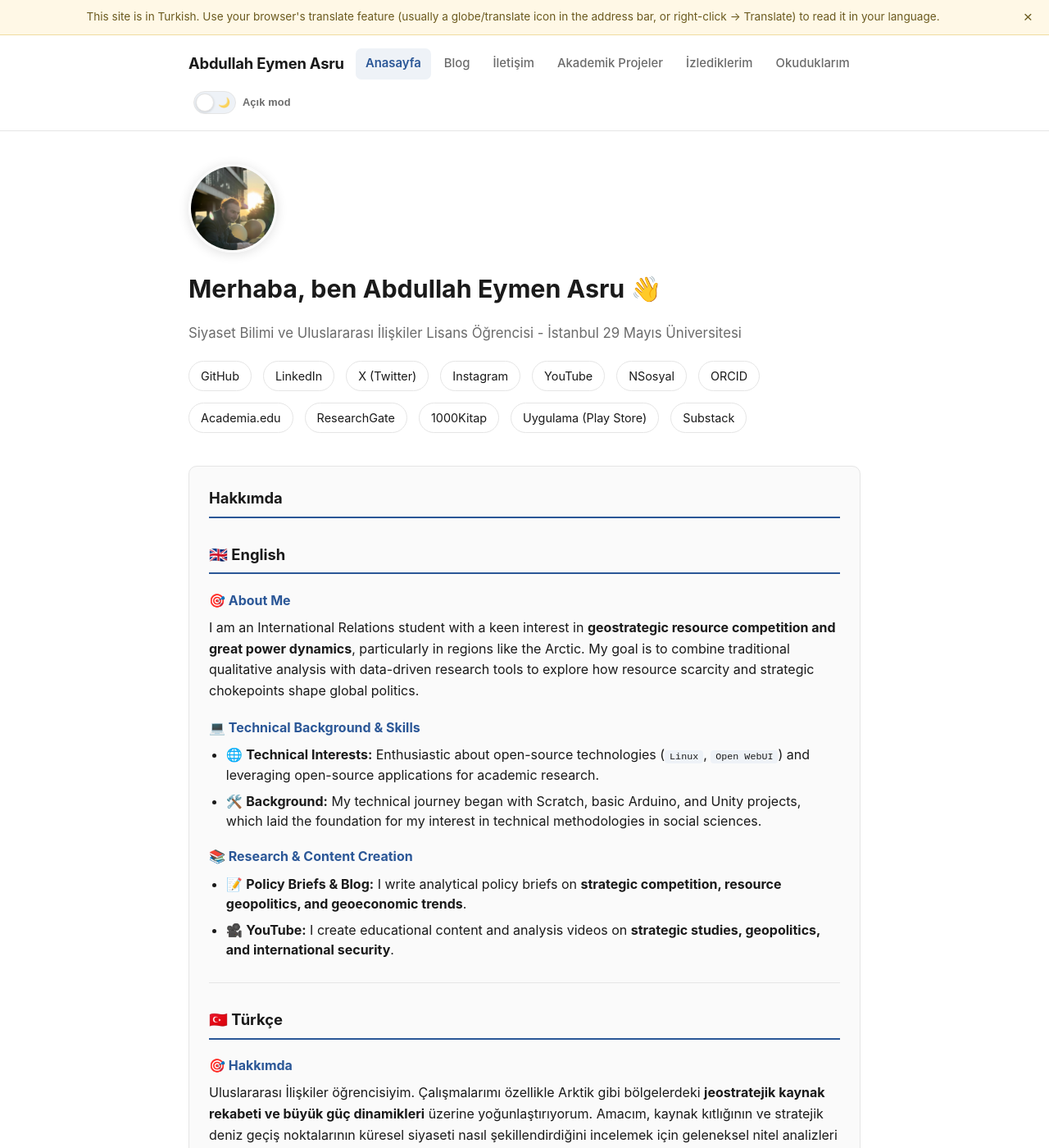
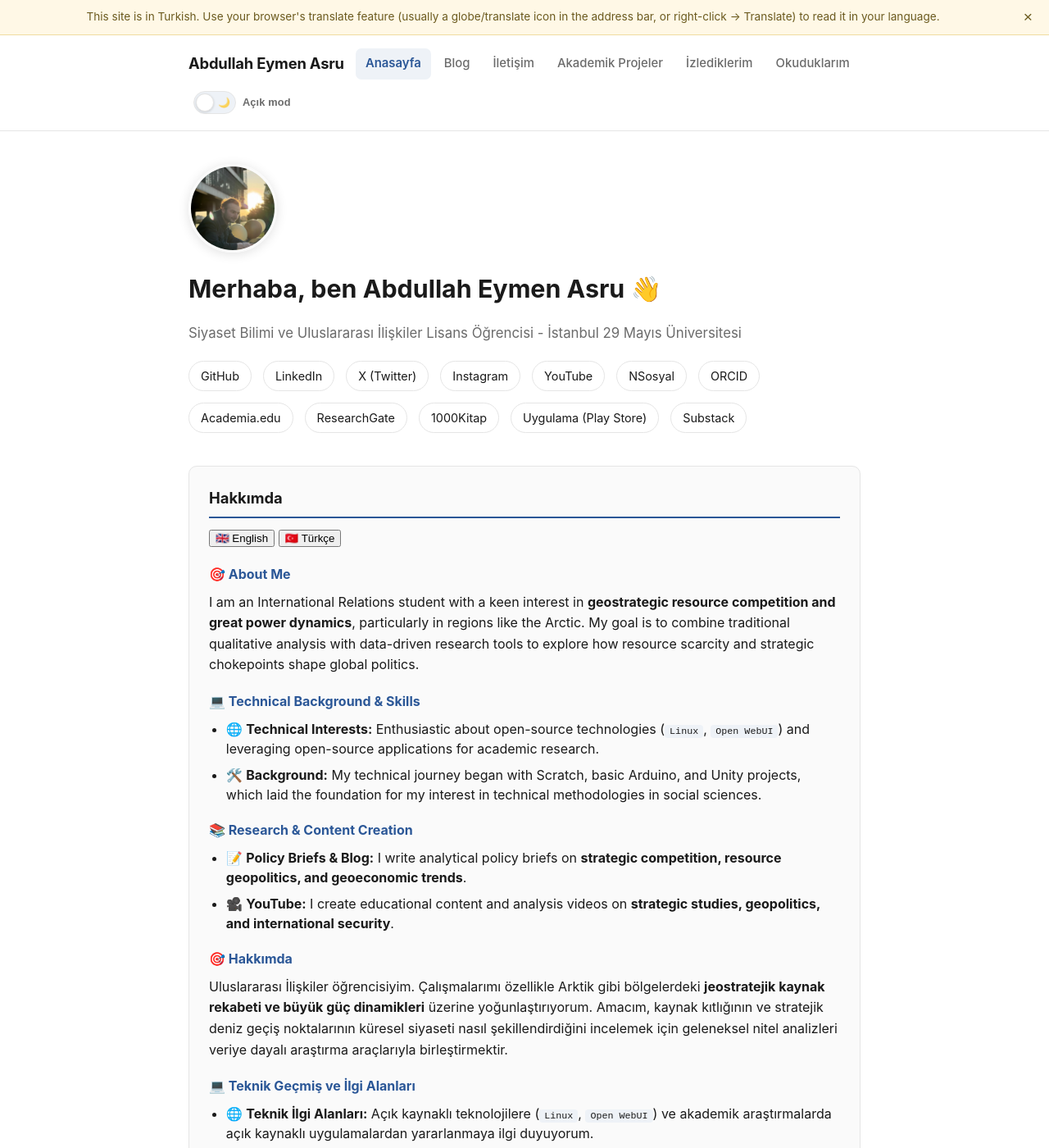
Before and after one commit to abdullah-eymen-asru/abdullah-eymen-asru.github.io, a Jekyll site: the page built from index.md, in a window 1280 px wide and 1400 px high. Shown: the whole window at 82% size. Built offline with Jekyll 4.4.1, drawn with Linux system fonts in a browser that asks for light colours.

```diff
--- a/_includes/hakkimda-icerik.md
+++ b/_includes/hakkimda-icerik.md
@@ -1,35 +1,38 @@
-<h2>🇬🇧 English</h2>
+<div class="lang-tabs">
+  <button type="button" class="lang-tab-btn active" data-lang="en" onclick="document.querySelectorAll('.lang-panel').forEach(p=>p.classList.remove('active'));document.querySelectorAll('.lang-tab-btn').forEach(b=>b.classList.remove('active'));document.getElementById('lang-en').classList.add('active');this.classList.add('active');">🇬🇧 English</button>
+  <button type="button" class="lang-tab-btn" data-lang="tr" onclick="document.querySelectorAll('.lang-panel').forEach(p=>p.classList.remove('active'));document.querySelectorAll('.lang-tab-btn').forEach(b=>b.classList.remove('active'));document.getElementById('lang-tr').classList.add('active');this.classList.add('active');">🇹🇷 Türkçe</button>
+</div>
 
-<h3>🎯 About Me</h3>
-<p>I am an International Relations student with a keen interest in <strong>geostrategic resource competition and great power dynamics</strong>, particularly in regions like the Arctic. My goal is to combine traditional qualitative analysis with data-driven research tools to explore how resource scarcity and strategic chokepoints shape global politics.</p>
+<div id="lang-en" class="lang-panel active">
+  <h3>🎯 About Me</h3>
+  <p>I am an International Relations student with a keen interest in <strong>geostrategic resource competition and great power dynamics</strong>, particularly in regions like the Arctic. My goal is to combine traditional qualitative analysis with data-driven research tools to explore how resource scarcity and strategic chokepoints shape global politics.</p>
 
-<h3>💻 Technical Background &amp; Skills</h3>
-<ul>
-  <li>🌐 <strong>Technical Interests:</strong> Enthusiastic about open-source technologies (<code>Linux</code>, <code>Open WebUI</code>) and leveraging open-source applications for academic research.</li>
-  <li>🛠️ <strong>Background:</strong> My technical journey began with Scratch, basic Arduino, and Unity projects, which laid the foundation for my interest in technical methodologies in social sciences.</li>
-</ul>
+  <h3>💻 Technical Background &amp; Skills</h3>
+  <ul>
+    <li>🌐 <strong>Technical Interests:</strong> Enthusiastic about open-source technologies (<code>Linux</code>, <code>Open WebUI</code>) and leveraging open-source applications for academic research.</li>
+    <li>🛠️ <strong>Background:</strong> My technical journey began with Scratch, basic Arduino, and Unity projects, which laid the foundation for my interest in technical methodologies in social sciences.</li>
+  </ul>
 
-<h3>📚 Research &amp; Content Creation</h3>
-<ul>
-  <li>📝 <strong>Policy Briefs &amp; Blog:</strong> I write analytical policy briefs on <strong>strategic competition, resource geopolitics, and geoeconomic trends</strong>.</li>
-  <li>🎥 <strong>YouTube:</strong> I create educational content and analysis videos on <strong>strategic studies, geopolitics, and international security</strong>.</li>
-</ul>
+  <h3>📚 Research &amp; Content Creation</h3>
+  <ul>
+    <li>📝 <strong>Policy Briefs &amp; Blog:</strong> I write analytical policy briefs on <strong>strategic competition, resource geopolitics, and geoeconomic trends</strong>.</li>
+    <li>🎥 <strong>YouTube:</strong> I create educational content and analysis videos on <strong>strategic studies, geopolitics, and international security</strong>.</li>
+  </ul>
+</div>
 
-<hr>
+<div id="lang-tr" class="lang-panel">
+  <h3>🎯 Hakkımda</h3>
+  <p>Uluslararası İlişkiler öğrencisiyim. Çalışmalarımı özellikle Arktik gibi bölgelerdeki <strong>jeostratejik kaynak rekabeti ve büyük güç dinamikleri</strong> üzerine yoğunlaştırıyorum. Amacım, kaynak kıtlığının ve stratejik deniz geçiş noktalarının küresel siyaseti nasıl şekillendirdiğini incelemek için geleneksel nitel analizleri veriye dayalı araştırma araçlarıyla birleştirmektir.</p>
 
-<h2>🇹🇷 Türkçe</h2>
+  <h3>💻 Teknik Geçmiş ve İlgi Alanları</h3>
+  <ul>
+    <li>🌐 <strong>Teknik İlgi Alanları:</strong> Açık kaynaklı teknolojilere (<code>Linux</code>, <code>Open WebUI</code>) ve akademik araştırmalarda açık kaynaklı uygulamalardan yararlanmaya ilgi duyuyorum.</li>
+    <li>🛠️ <strong>Geçmiş:</strong> Teknik yolculuğum Scratch, temel Arduino ve Unity projeleriyle başladı; bu süreç sosyal bilimlerdeki teknik metodolojilere olan ilgimin temelini oluşturdu.</li>
+  </ul>
 
-<h3>🎯 Hakkımda</h3>
-<p>Uluslararası İlişkiler öğrencisiyim. Çalışmalarımı özellikle Arktik gibi bölgelerdeki <strong>jeostratejik kaynak rekabeti ve büyük güç dinamikleri</strong> üzerine yoğunlaştırıyorum. Amacım, kaynak kıtlığının ve stratejik deniz geçiş noktalarının küresel siyaseti nasıl şekillendirdiğini incelemek için geleneksel nitel analizleri veriye dayalı araştırma araçlarıyla birleştirmektir.</p>
-
-<h3>💻 Teknik Geçmiş ve İlgi Alanları</h3>
-<ul>
-  <li>🌐 <strong>Teknik İlgi Alanları:</strong> Açık kaynaklı teknolojilere (<code>Linux</code>, <code>Open WebUI</code>) ve akademik araştırmalarda açık kaynaklı uygulamalardan yararlanmaya ilgi duyuyorum.</li>
-  <li>🛠️ <strong>Geçmiş:</strong> Teknik yolculuğum Scratch, temel Arduino ve Unity projeleriyle başladı; bu süreç sosyal bilimlerdeki teknik metodolojilere olan ilgimin temelini oluşturdu.</li>
-</ul>
-
-<h3>📚 Araştırma ve İçerik Üretimi</h3>
-<ul>
-  <li>📝 <strong>Politika Notları ve Blog:</strong> <strong>Stratejik rekabet, kaynak jeopolitiği ve jeoekonomik eğilimler</strong> üzerine analitik politika notları yazıyorum.</li>
-  <li>🎥 <strong>YouTube:</strong> <strong>Stratejik çalışmalar, jeopolitik ve uluslararası güvenlik</strong> konularında eğitici içerikler ve analiz videoları üretiyorum.</li>
-</ul>
+  <h3>📚 Araştırma ve İçerik Üretimi</h3>
+  <ul>
+    <li>📝 <strong>Politika Notları ve Blog:</strong> <strong>Stratejik rekabet, kaynak jeopolitiği ve jeoekonomik eğilimler</strong> üzerine analitik politika notları yazıyorum.</li>
+    <li>🎥 <strong>YouTube:</strong> <strong>Stratejik çalışmalar, jeopolitik ve uluslararası güvenlik</strong> konularında eğitici içerikler ve analiz videoları üretiyorum.</li>
+  </ul>
+</div>
```
